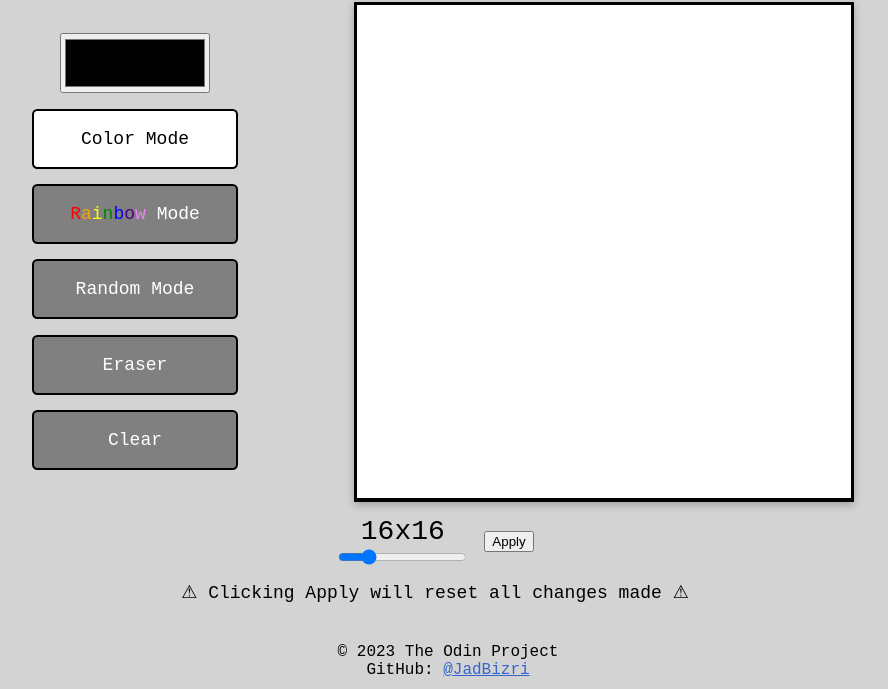
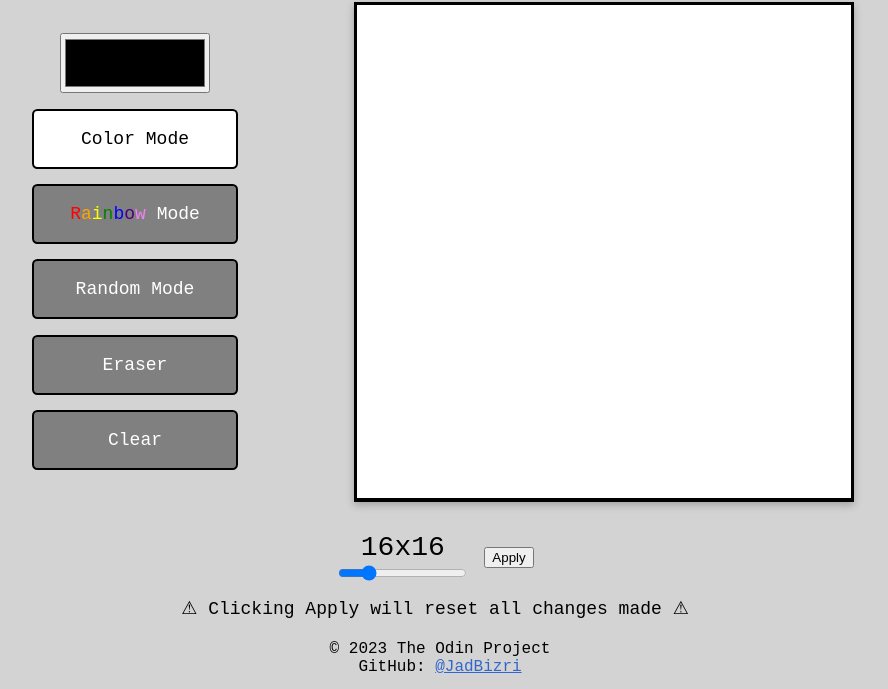
Before and after one commit to JadBizri/etch-a-sketch, a plain HTML site: page index.html in a window 1280 px wide. Shown: the part 116-805 px from the top of the page, without its empty margins (205-1093 px from the left). Drawn offline with Linux system fonts and the light colour scheme.

Commit message:
UI improvements

```diff
--- a/style.css
+++ b/style.css
@@ -104,13 +104,14 @@ input[type="color"] {
     font-size: 18px;
 }
 
+.options{
+    padding: 1em;
+}
+
 .footer {
-    position: absolute;
-    bottom: 0;
     display: flex;
     flex-direction: column;
     align-items: center;
-    justify-content: center;
     width: 100%;
     padding: 5px;
 }
```
